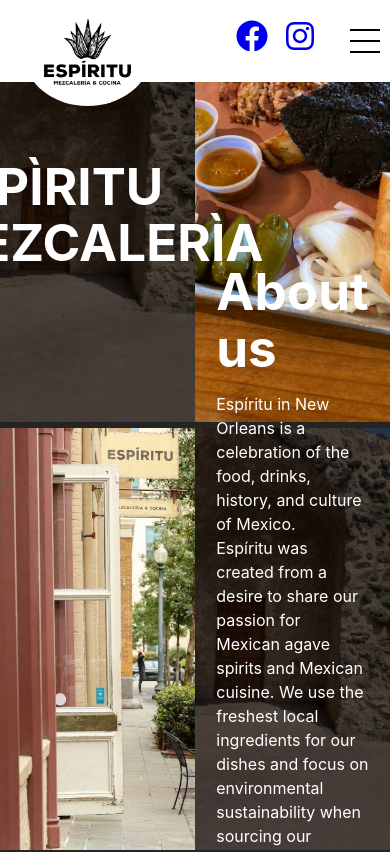
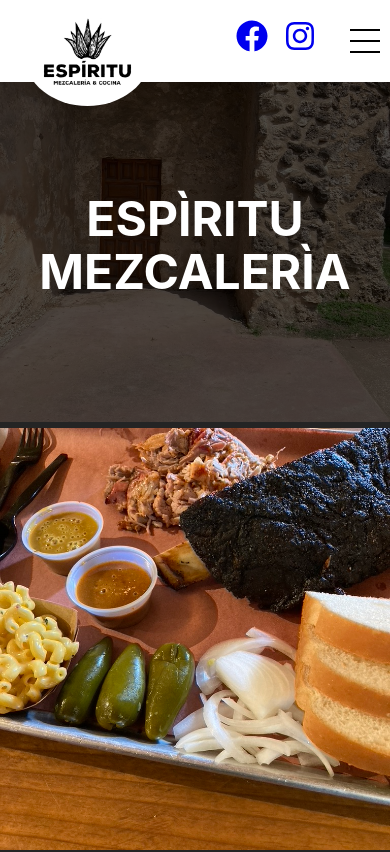
Before and after one commit to ravenhillh/espiritu-site, a React (Vite) app: page /about in a window 390 px wide. Shown: the top 852 px of the page. Built offline with nearby package versions, Linux system fonts and the light colour scheme.

Commit message:
fix about page

```diff
--- a/src/components/About.tsx
+++ b/src/components/About.tsx
@@ -5,88 +5,25 @@
 const About = () => {
   return (
     <div className="about-page">
-      <div
-        className="about-quad"
-        style={{
-          display: "grid",
-          gridTemplateColumns: "1fr 1fr",
-          gridTemplateRows: "0.5fr 0.5fr",
-          gap: "0",
-          width: "100vw",
-          margin: "0 auto",
-        }}
-      >
-        <div
-          className="about-title"
-          style={{ height: "100%", position: "relative" }}
-        >
-          <img
-            src={AboutPic}
-            style={{
-              width: "100%",
-              height: "50vh",
-              objectFit: "cover",
-              filter: "brightness(0.3)",
-            }}
-          />
-          <h1
-            style={{
-              position: "absolute",
-              top: "50%",
-              left: "50%",
-              transform: "translate(-50%, -50%)",
-              color: "white",
-              margin: 0,
-            }}
-          >
-            ESPÌRITU MEZCALERÌA
-          </h1>
+      <div className="about-quad">
+        <div className="about-title">
+          <img src={AboutPic} className="about-title-image" />
+          <h1 className="about-title-text">ESPÌRITU MEZCALERÌA</h1>
         </div>{" "}
-        <div className="about-block" style={{ height: "100%" }}>
-          <img
-            src={FoodPic}
-            style={{
-              width: "100%",
-              height: "50vh",
-              objectFit: "cover",
-            }}
-          />
+        <div className="about-block">
+          <img src={FoodPic} className="about-food-image" />
         </div>
-        <div className="about-block" style={{ height: "100%" }}>
-          <img
-            src={RestPic}
-            style={{
-              width: "100%",
-              height: "50vh",
-              objectFit: "cover",
-            }}
-          />
+        <div className="about-block">
+          <img src={RestPic} className="about-food-image" />
         </div>
         <div
           className="about-block"
           style={{ height: "100%", position: "relative" }}
         >
-          <img
-            src={AboutPic}
-            style={{
-              width: "100%",
-              height: "50vh",
-              objectFit: "cover",
-              filter: "brightness(0.3)",
-            }}
-          />
-          <div
-            style={{
-              position: "absolute",
-              top: "50%",
-              left: "50%",
-              transform: "translate(-50%, -50%)",
-              color: "white",
-              margin: 0,
-            }}
-          >
+          <img src={AboutPic} className="about-title-image" />
+          <div className="about-text-container">
             <h1 style={{ marginBottom: "0px" }}>About us</h1>
-            <p>
+            <p className="about-text">
               Espíritu in New Orleans is a celebration of the food, drinks,
               history, and culture of Mexico.
               <br />
--- a/src/components/Contact.tsx
+++ b/src/components/Contact.tsx
@@ -8,7 +8,7 @@
           just want to say hello, we're here to listen.
         </p>
         <p>
-          You can reach us by phone at (504) 309-6888 or by email at
+          You can reach us by phone at (504) 267-4975 or by email at
           espiritunola@gmail.com.
         </p>
         <p>
@@ -17,6 +17,12 @@
             href="https://www.facebook.com/espiritunola"
             target="_blank"
             rel="noopener noreferrer"
+            style={{
+              textDecoration: "none",
+              marginLeft: "5px",
+              marginRight: "5px",
+              color: "white",
+            }}
           >
             Facebook
           </a>
@@ -25,6 +31,12 @@
             href="https://www.instagram.com/espiritunola"
             target="_blank"
             rel="noopener noreferrer"
+            style={{
+              textDecoration: "none",
+              marginRight: "5px",
+              color: "white",
+              marginLeft: "5px",
+            }}
           >
             Instagram
           </a>
--- a/src/components/Nav.tsx
+++ b/src/components/Nav.tsx
@@ -128,6 +128,11 @@
               </Link>{" "}
             </li>
             <li>
+              <Link to="/contact" className="logo">
+                Contact
+              </Link>
+            </li>
+            <li>
               <a
                 href="https://www.toasttab.com/espiritu"
                 target="_blank"
--- a/src/index.css
+++ b/src/index.css
@@ -39,6 +39,13 @@
 button:focus,
 button:focus-visible {
   outline: 4px auto -webkit-focus-ring-color;
+}
+.contact-container {
+  display: flex;
+  flex-direction: column;
+  align-items: center;
+  justify-content: center;
+  height: 100vh;
 }
 
 .navbar {
@@ -596,7 +603,61 @@
   font-family: monospace;
   text-align: left;
 }
+.about-quad {
+  display: grid;
+  grid-template-columns: 1fr 1fr;
+  grid-template-rows: 0.5fr 0.5fr;
+  gap: 0;
+  width: 100vw;
+  margin: 0 auto;
+}
+.about-title {
+  height: 100%;
+  position: relative;
+}
+.about-title-image {
+  width: 100%;
+  height: 50vh;
+  object-fit: cover;
+  filter: brightness(0.3);
+}
+.about-title-text {
+  position: absolute;
+  top: 50%;
+  left: 50%;
+  transform: translate(-50%, -50%);
+  color: white;
+  text-align: center;
+  font-size: 3rem;
+  font-weight: bold;
+}
+.about-food-image {
+  width: 100%;
+  height: 50vh;
+  object-fit: cover;
+}
+.about-block {
+  height: 100%;
+}
+.about-text-container {
+  position: absolute;
+  top: 50%;
+  left: 50%;
+  transform: translate(-50%, -50%);
+  color: white;
+  margin: 0;
+}
+.about-text {
+  font-size: 12px;
+  font-weight: bold;
+  margin-bottom: 1rem;
+}
+
 @media screen and (max-width: 768px) {
+  .about-quad {
+    display: flex;
+    flex-direction: column;
+  }
   .drink-menu-section {
     width: 325px;
     border-left: 2px solid white;
```
